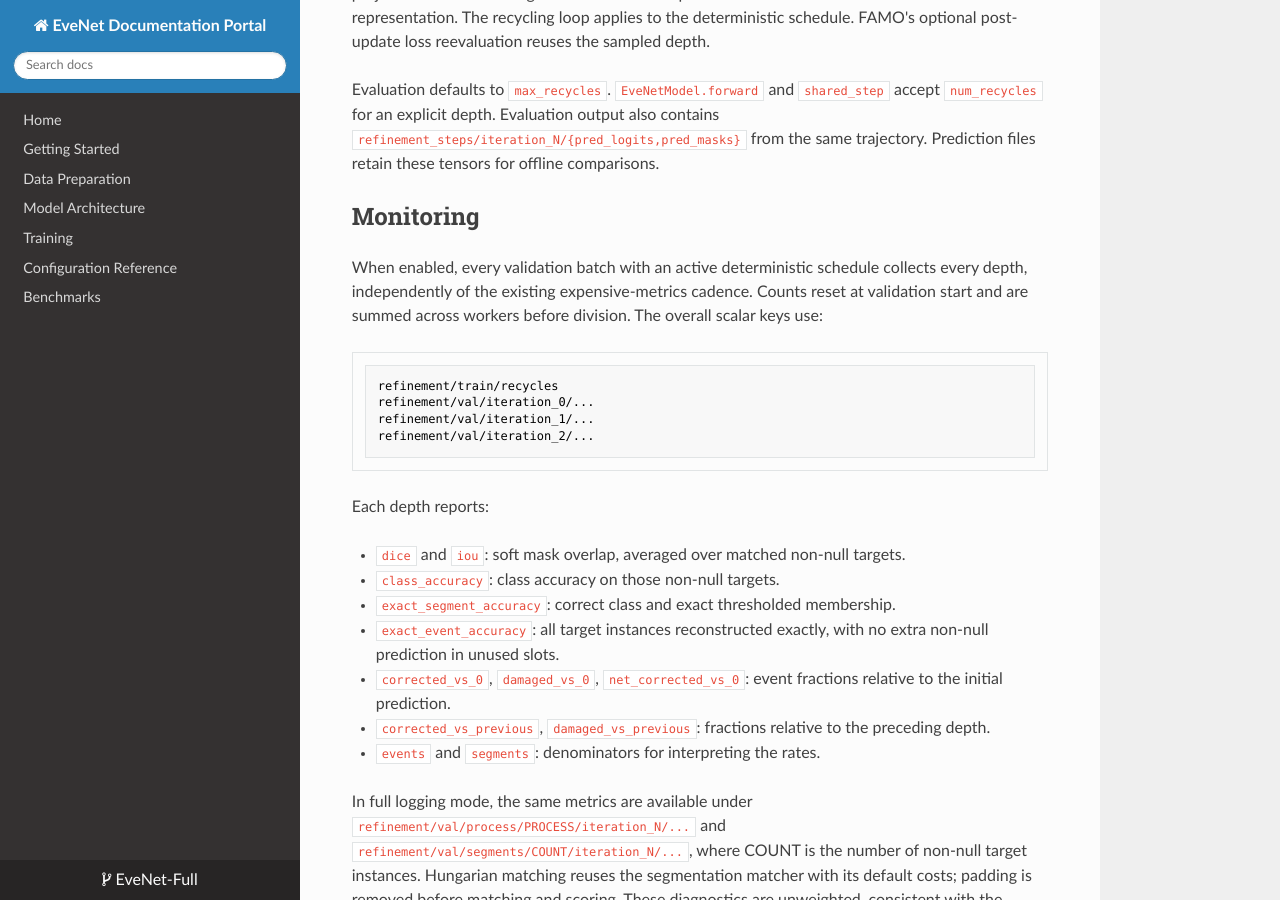
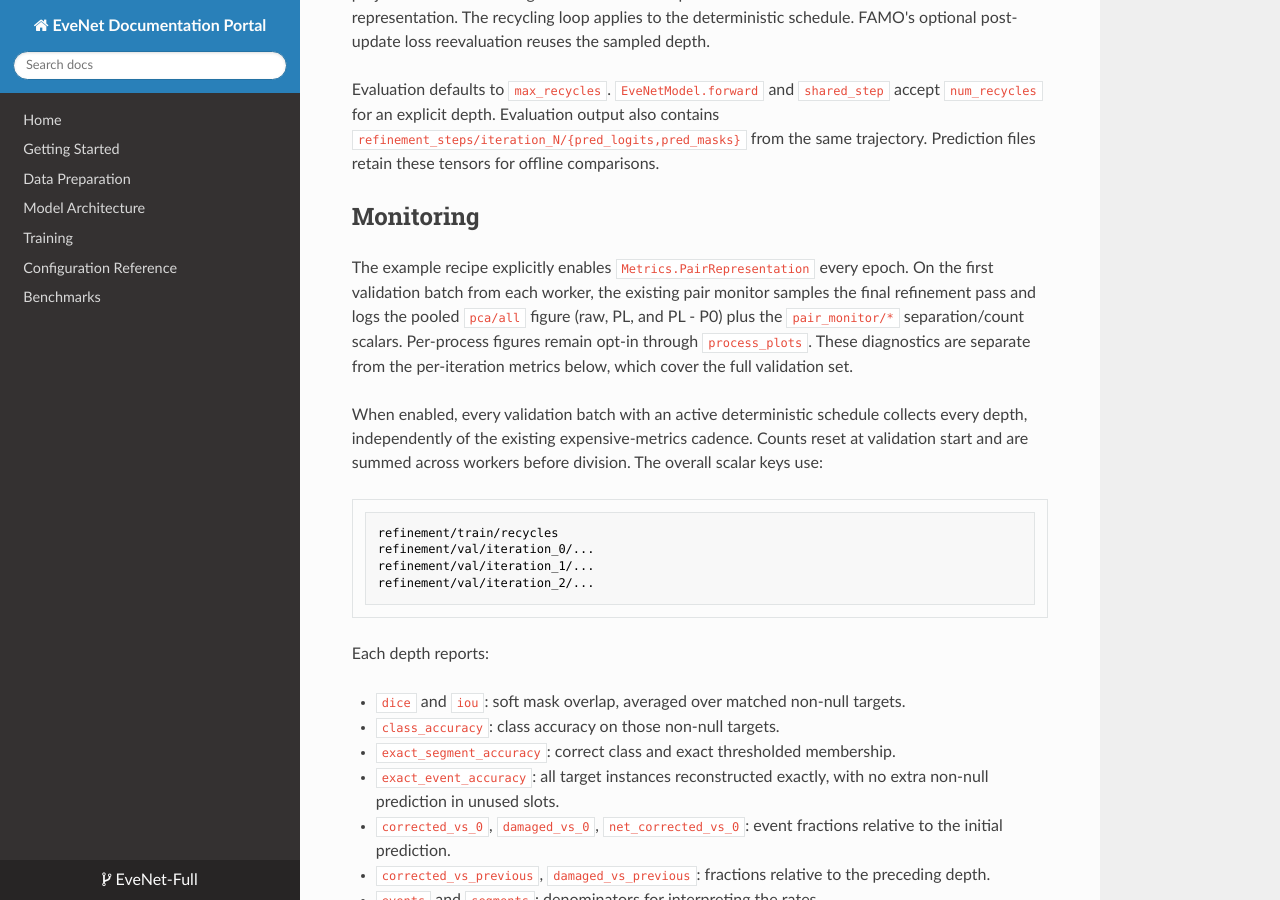
Before and after one commit to EveNet-HEP/EveNet-Full, an MkDocs documentation site: the page built from docs/segmentation_refinement.md, in a window 1280 px wide and 900 px high, scrolled down 1609 px. Built offline with MkDocs 1.6.1, drawn with Linux system fonts in a browser that asks for light colours; nearby versions of some CDN libraries.

```diff
--- a/docs/segmentation_refinement.md
+++ b/docs/segmentation_refinement.md
@@ -78,6 +78,13 @@ accept `num_recycles` for an explicit depth. Evaluation output also contains
 Prediction files retain these tensors for offline comparisons.
 
 ## Monitoring
+
+The example recipe explicitly enables `Metrics.PairRepresentation` every epoch.
+On the first validation batch from each worker, the existing pair monitor samples
+the final refinement pass and logs the pooled `pca/all` figure (raw, PL, and
+PL - P0) plus the `pair_monitor/*` separation/count scalars. Per-process figures
+remain opt-in through `process_plots`. These diagnostics are separate from the
+per-iteration metrics below, which cover the full validation set.
 
 When enabled, every validation batch with an active deterministic schedule
 collects every depth, independently of the existing expensive-metrics cadence.
```
Also changed, not shown: 1 other file.
